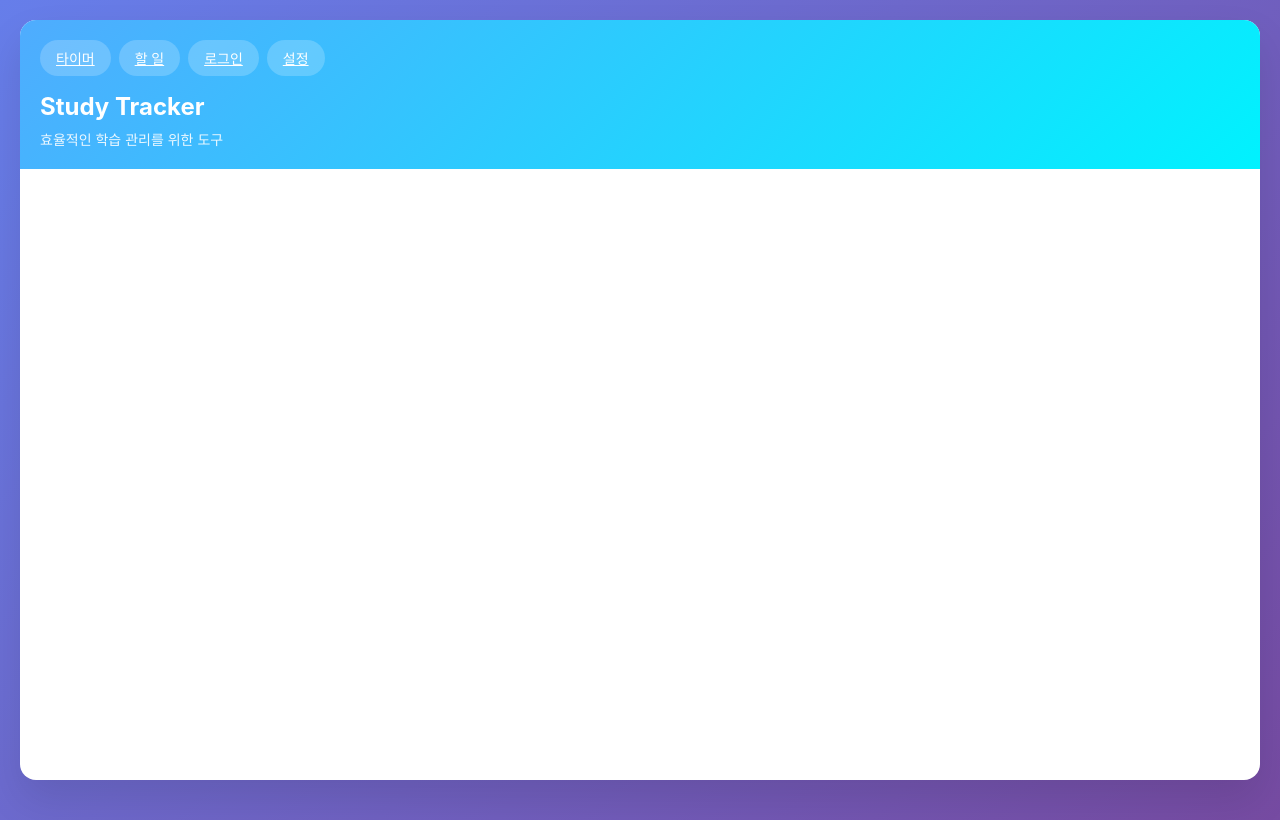
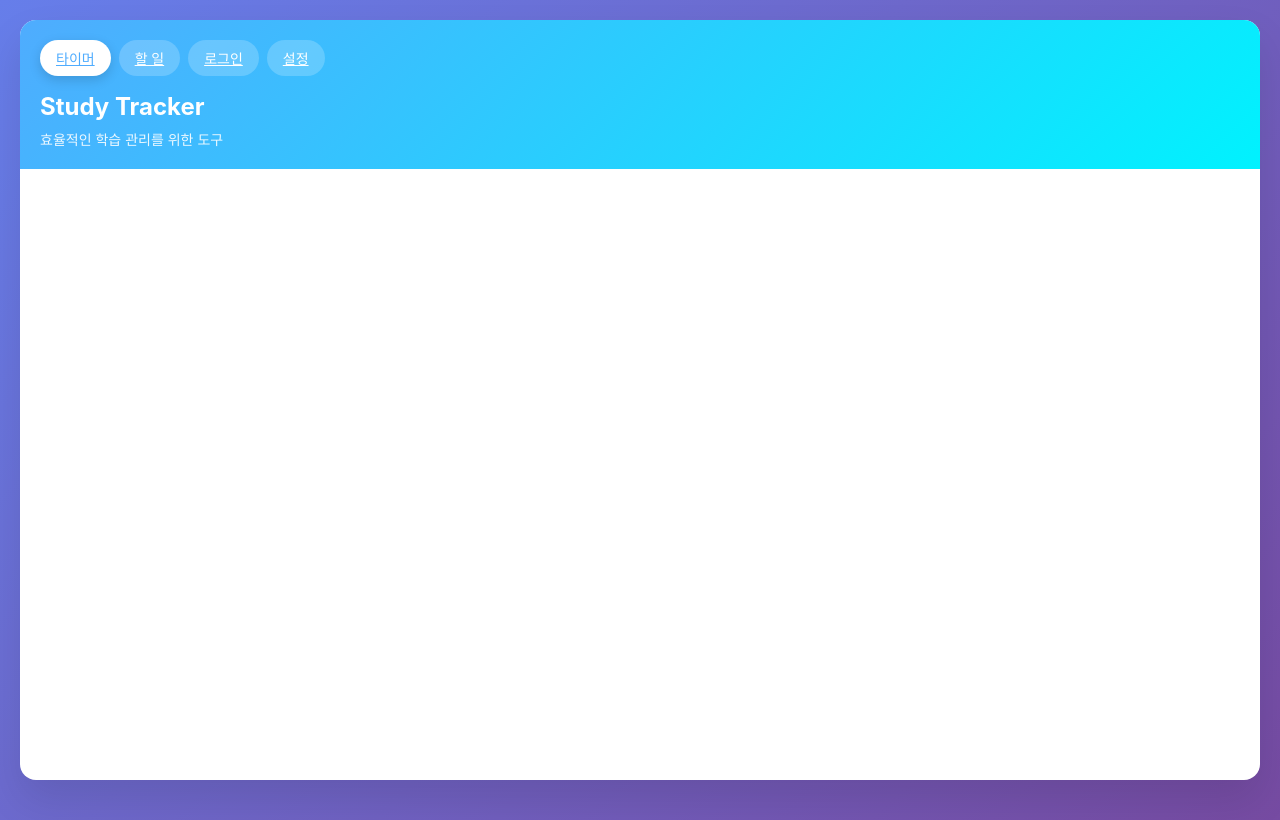
Before and after one commit to yuntasha/study-tracker, a React (Vite) app: page / in a window 1280 px wide. Built offline with nearby package versions, Linux system fonts and the light colour scheme.

Commit message:
refact: 버튼 효과 생성, 코드 컨벤션에 맞게 수정 - 상태, ref가 없는 단순 컴포넌트는 function으로 - Link를 NavLink로 변경하여 효과 및 버튼을 눌렀을때 활성화

```diff
--- a/src/App.tsx
+++ b/src/App.tsx
@@ -2,7 +2,7 @@ import Header from "./components/Header";
 import styles from "./App.module.css";
 import { BrowserRouter } from "react-router-dom";
 
-const App = () => {
+export default function App() {
   return (
     <BrowserRouter>
       <div className={styles.container}>
@@ -11,5 +11,3 @@ const App = () => {
     </BrowserRouter>
   )
 }
-
-export default App;
--- a/src/components/Header.tsx
+++ b/src/components/Header.tsx
@@ -1,33 +1,17 @@
-import React from 'react';
 import styles from './Header.module.css';
-import { Link } from 'react-router-dom';
+import { NavLink } from 'react-router-dom';
 
-/*
-<div class="header">
-            <div class="nav-tabs">
-                <button class="nav-tab">타이머</button>
-                <button class="nav-tab">할 일</button>
-                <button class="nav-tab">로그인</button>
-                <button class="nav-tab active">설정</button>
-            </div>
-            <div class="header-title">Study Tracker</div>
-            <div class="header-subtitle">효율적인 학습 관리를 위한 도구</div>
-        </div>
-*/
-
-const Header = () => {
+export default function Header() {
   return (
     <div className={styles.header}>
         <div className={styles.navTabs}>
-            <Link className={styles.navTab} to="/">타이머</Link>
-            <Link className={styles.navTab} to="/todo">할 일</Link>
-            <Link className={styles.navTab} to="/login">로그인</Link>
-            <Link className={styles.navTab} to="/option">설정</Link>
+            <NavLink className={({isActive}) => isActive ? `${styles.navTab} ${styles.active}` : styles.navTab} to="/">타이머</NavLink>
+            <NavLink className={({isActive}) => isActive ? `${styles.navTab} ${styles.active}` : styles.navTab} to="/todo">할 일</NavLink>
+            <NavLink className={({isActive}) => isActive ? `${styles.navTab} ${styles.active}` : styles.navTab} to="/login">로그인</NavLink>
+            <NavLink className={({isActive}) => isActive ? `${styles.navTab} ${styles.active}` : styles.navTab} to="/option">설정</NavLink>
         </div>
         <div className={styles.headerTitle}>Study Tracker</div>
         <div className={styles.headerSubtitle}>효율적인 학습 관리를 위한 도구</div>
     </div>
   )
 }
-
-export default Header;
--- a/src/main.tsx
+++ b/src/main.tsx
@@ -1,13 +1,10 @@
 import { StrictMode } from 'react'
 import { createRoot } from 'react-dom/client'
 import App from './App.tsx'
-import AppContainer from './context/AppContainer.tsx'
 import './main.module.css'
 
 createRoot(document.getElementById('root')!).render(
   <StrictMode>
-    {/* <AppContainer> */}
       <App />
-    {/* </AppContainer> */}
   </StrictMode>
 )
```
Also changed, not shown: src/components/Header.module.css (+4 -4 lines).
